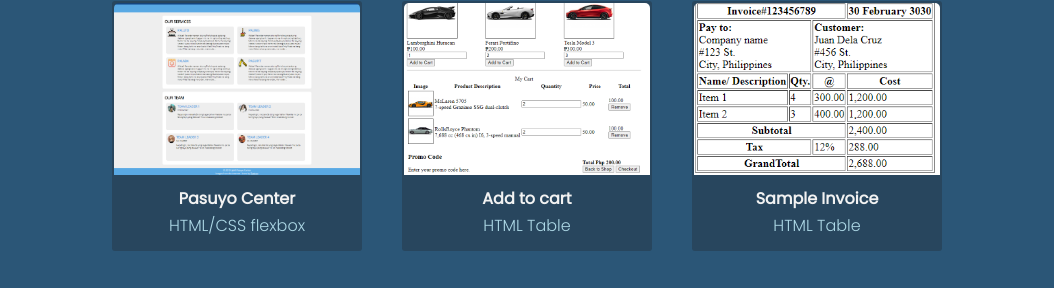
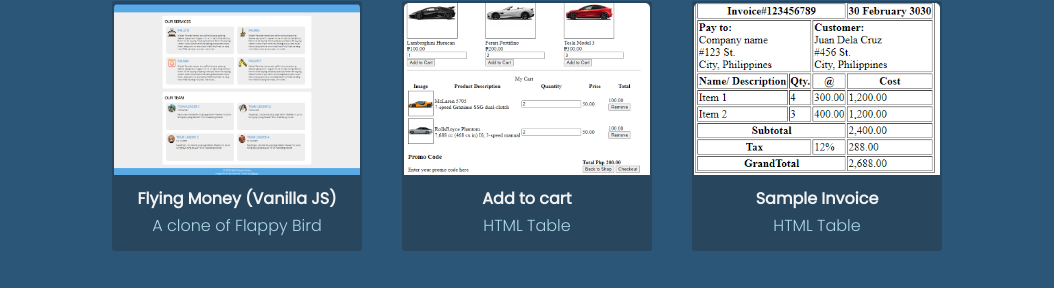
Before and after one commit to Adenderf/portfolio, a plain HTML site: page index.html in a window 1280 px wide. Shown: the part 2852-3140 px from the top of the page, without its empty margins (113-1167 px from the left). Drawn offline with Linux system fonts and the light colour scheme.

Commit message:
feat: added real project

```diff
--- a/index.html
+++ b/index.html
@@ -170,8 +170,8 @@
                     </div>
                     <!-- Title -->
                     <div class='project-desc'>
-                        <p class='desc-title'>Pasuyo Center</p>
-                        <p class='desc-desc'>HTML/CSS flexbox</p>
+                        <p class='desc-title'>Flying Money (Vanilla JS)</p>
+                        <p class='desc-desc'>A clone of Flappy Bird</p>
                     </div>
                 </a>
 
```
